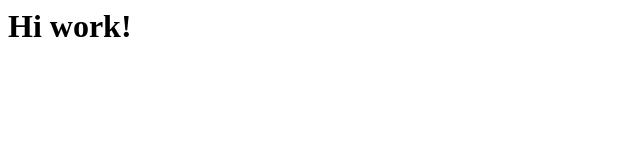
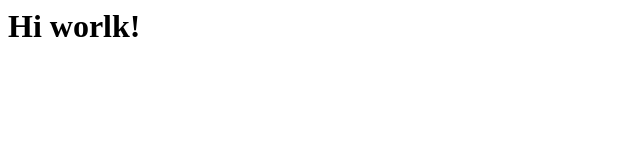
Before and after one commit to jesus28373/prueba, a plain HTML site: page index.html in a window 1280 px wide. Shown: the full height of the page, 0-640 px from the left. Drawn offline with Linux system fonts and the light colour scheme.

Commit message:
Update index.html

```diff
--- a/index.html
+++ b/index.html
@@ -1 +1 @@
-<h1>Hi work!</h1>
+<h1>Hi worlk!</h1>
```
